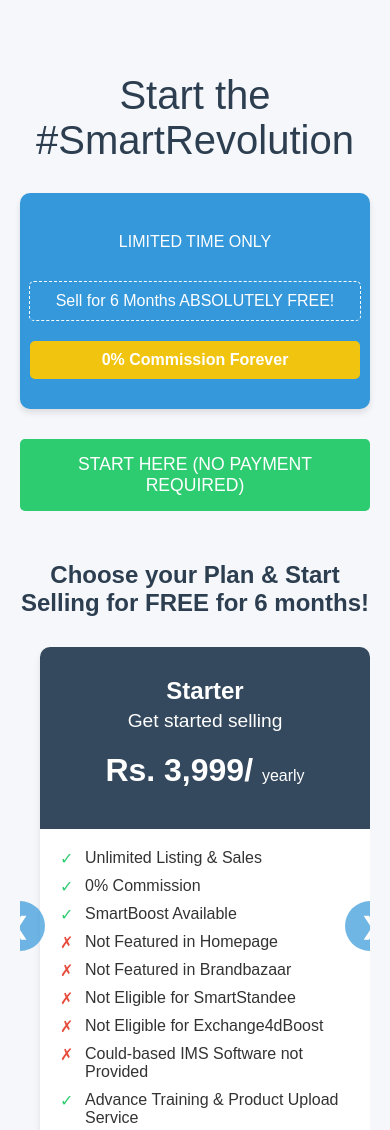
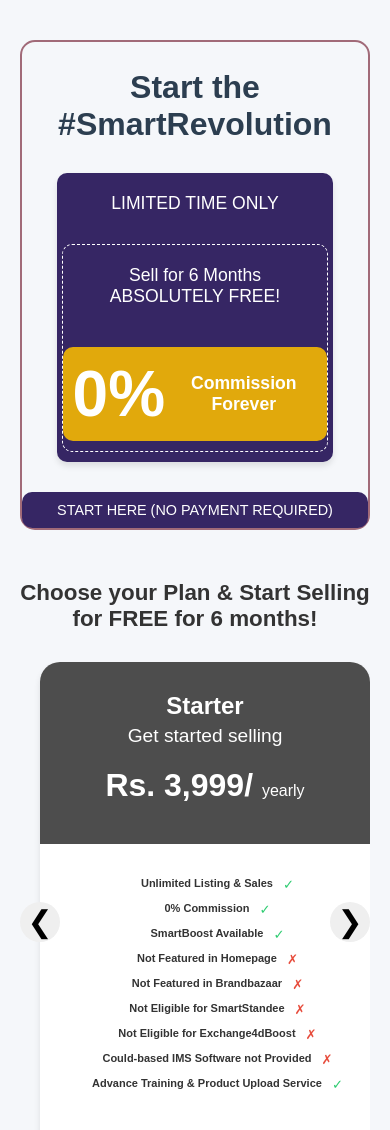
Before and after one commit to AbhishekAle/Pricing-Slider, a plain HTML site: page index.html in a window 390 px wide. Shown: the top 1130 px of the page. Drawn offline with Linux system fonts and the light colour scheme.

Commit message:
[refactor]: design and responsiveness

```diff
--- a/index.html
+++ b/index.html
@@ -14,8 +14,11 @@
             <h1>Start the #SmartRevolution</h1>
             <div class="promo-banner">
                 <div class="limited-time">LIMITED TIME ONLY</div>
-                <div class="free-period">Sell for 6 Months ABSOLUTELY FREE!</div>
-                <div class="commission">0% <span>Commission Forever</span></div>
+                <div class="dashed-border">
+                    <div class="free-period">Sell for 6 Months ABSOLUTELY FREE!</div>
+                    <div class="commission">0% <span>Commission Forever</span></div>
+                </div>
+
             </div>
             <button class="start-button">START HERE (NO PAYMENT REQUIRED)</button>
         </section>
--- a/styles.css
+++ b/styles.css
@@ -14,7 +14,15 @@ main {
 
 .smart-revolution {
   text-align: center;
+  margin: 0 auto;
   margin-bottom: 50px;
+  max-width: 850px;
+  border: 2px solid #A16A78;
+  border-radius: 15px;
+  display: flex;
+  font-size: 1.5rem;
+  align-items: center;
+  flex-direction: column;
 }
 
 h1 {
@@ -26,53 +34,74 @@ h1 {
 
 h2 {
   text-align: center;
-  color: #2c3e50;
   margin-bottom: 30px;
+  font-size: 2rem;
 }
 
 .promo-banner {
-  background-color: #3498db;
+  background-color: #362664;
+  width: 80%;
   border-radius: 10px;
   display: flex;
   justify-content: space-around;
-  padding: 20px;
   color: white;
   box-shadow: 0 4px 6px rgba(0, 0, 0, 0.1);
 }
-
+.limited-time, .free-period{
+  font-size: 1.1rem;
+}
 .limited-time, .free-period, .commission {
-  padding: 10px;
+  padding: 10px ;
+  margin: 10px 0;
+  display: flex;
+  align-items: center;
 }
 
+.dashed-border{
+  border: 1.5px dashed white;
+  border-radius: 10px;
+  display: flex;
+  gap:10px;
+  margin: 10px 5px;
+}
 .free-period {
-  border: 1px dashed white;
-  border-radius: 5px;
+  margin: 0;
 }
 
 .commission {
-  background-color: #f1c40f;
-  border-radius: 5px;
+  background-color: #f9bb00e0;
+  border-radius: 10px;
   font-weight: bold;
+  margin: -10.99px;
+  display: flex;
+  align-items: center;
+  gap: 5px;
+  margin-right:-6px;
+  font-size: 4rem;
+}
+.commission span{
+  font-size: 1.1rem;
 }
 
 .start-button {
   margin-top: 30px;
-  background-color: #2ecc71;
+  background-color: #362664;
   color: white;
   border: none;
-  padding: 15px 30px;
+  padding: 10px 30px;
+  width: 100%;
   font-size: 1.1em;
-  border-radius: 5px;
-  cursor: pointer;
-  transition: background-color 0.3s ease;
+  border-radius: 10px;
+  /* cursor: pointer;
+  transition: background-color 0.3s ease; */
 }
-
+/*
 .start-button:hover {
   background-color: #27ae60;
-}
+} */
 
 .pricing-container {
-  max-width: 1200px;
+  max-width: 1190px;
   margin: 0 auto;
   overflow: hidden;
   position: relative;
@@ -88,7 +117,7 @@ h2 {
   flex: 0 0 calc(33.333% - 40px);
   margin: 0 20px;
   background-color: white;
-  border-radius: 10px;
+  border-radius: 20px;
   box-sizing: border-box;
   box-shadow: 0 4px 6px rgba(0, 0, 0, 0.1);
   display: flex;
@@ -98,7 +127,7 @@ h2 {
 
 .header-1 {
   color: white;
-  background-color: #34495e;
+  background-color: #4D4D4D;
   padding: 30px;
   text-align: center;
 }
@@ -129,32 +158,40 @@ h3 span {
 .features {
   list-style-type: none;
   padding: 20px;
-  margin: 0;
   flex-grow: 1;
+  font-size: 0.8em;
+  font-weight: 550;
+  display: flex;
+  align-items: center;
+  flex-direction: column;
 }
 
 .features li {
   margin-bottom: 10px;
   padding-left: 25px;
+  display: flex;
   position: relative;
+  text-align: left; /* Align text to the left */
 }
 
-.features li::before {
-  content: '✓';
+.features li::after {
+  content: '✓'; /* Default symbol for included features */
   color: #2ecc71;
-  position: absolute;
-  left: 0;
+  margin-left: 10px; /* Space between text and symbol */
+  font-size: 1.2em; /* Uniform size for symbols */
 }
 
-.features li.not-included::before {
-  content: '✗';
+.features li.not-included::after {
+  content: '✗'; /* Symbol for not included features */
   color: #e74c3c;
 }
 
+
 .choose-plan {
-  background-color: #3498db;
+  background-color: #4D4D4D;
   color: white;
   border: none;
+  border-radius: 15px;
   padding: 15px 0;
   font-size: 1em;
   cursor: pointer;
@@ -166,26 +203,27 @@ h3 span {
 }
 
 .spotlight .header-1 {
-  background: linear-gradient(45deg, #e74c3c, #3498db);
+  background: rgb(153,24,62);
+background: linear-gradient(34deg, rgba(153,24,62,0.8799894957983193) 40%, rgba(66,33,90,0.927608543417367) 77%);
 }
-
 .spotlight .choose-plan {
-  background: linear-gradient(45deg, #e74c3c, #3498db);
-}
+  background: rgb(153,24,62);
+  background: linear-gradient(34deg, rgba(153,24,62,0.8799894957983193) 40%, rgba(66,33,90,0.927608543417367) 77%);}
 
 /* Navigation Arrows */
 .arrow {
   position: absolute;
   top: 50%;
   transform: translateY(-50%);
-  background-color: rgba(52, 152, 219, 0.7);
-  color: white;
+  color: black;
   border: none;
-  font-size: 24px;
-  width: 50px;
-  height: 50px;
+  font-size: 30px;
+  font-weight: 550;
+  width: 40px;
+  height: 40px;
   border-radius: 50%;
   cursor: pointer;
+  border: none;
   z-index: 10;
   transition: background-color 0.3s ease;
   display: flex;
@@ -194,15 +232,15 @@ h3 span {
 }
 
 .arrow:hover {
-  background-color: rgba(52, 152, 219, 1);
+  color: gray;
 }
 
 .left-arrow {
-  left: -25px;
+  left: 0;
 }
 
 .right-arrow {
-  right: -25px;
+  right: 0;
 }
 
 @media (max-width: 1024px) {
@@ -212,6 +250,25 @@ h3 span {
 }
 
 @media (max-width: 768px) {
+  /* .smart-revolution{
+    display: flex;
+    flex-direction: column;
+  } */
+   h1{
+    font-size: 2rem;
+    font-weight: 550;
+   }
+   h2{
+    font-size: 1.4rem;
+    font-weight: 550;
+   }
+   .dashed-border{
+    display: flex;
+    flex-direction: column;
+   }
+   .start-button{
+    font-size: 0.9rem;
+   }
   .pricing-card {
       flex: 0 0 calc(100% - 20px);
   }
@@ -222,7 +279,7 @@ h3 span {
   }
 
   .limited-time, .free-period, .commission {
-      width: 100%;
+
       margin: 10px 0;
       text-align: center;
   }
@@ -230,4 +287,7 @@ h3 span {
   .start-button {
       width: 100%;
   }
+  .features li{
+    font-size:0.86em;
+  }
 }
```
